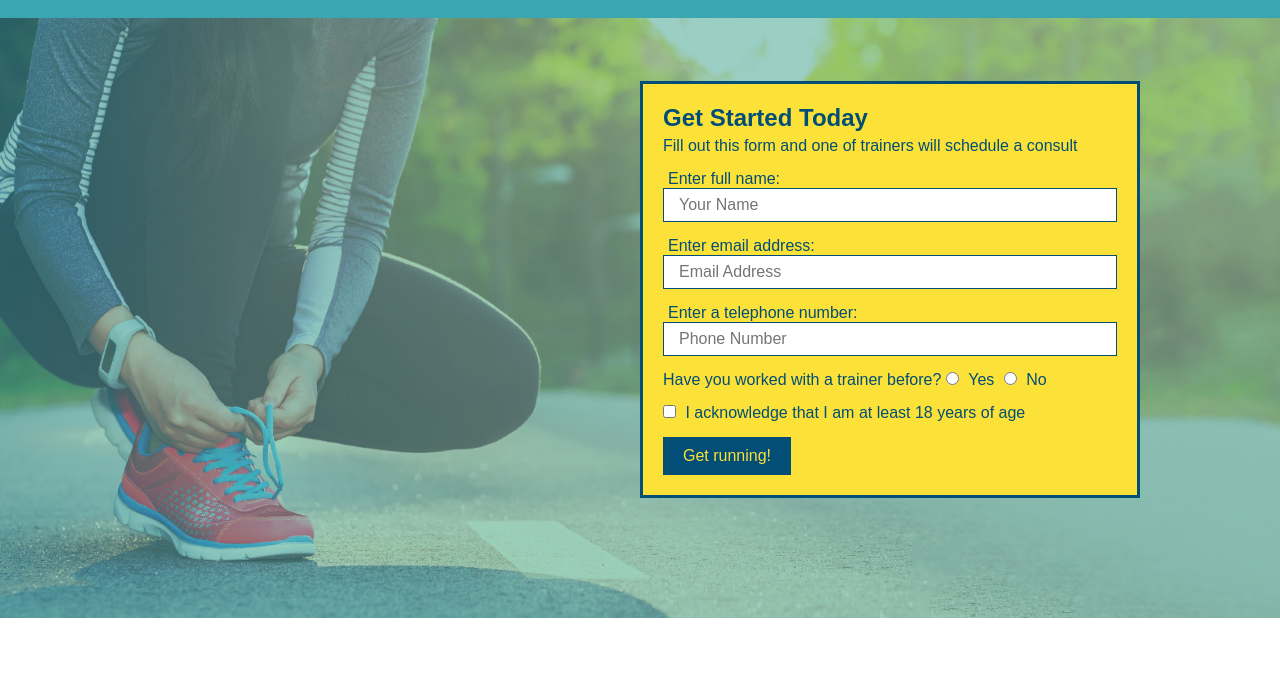
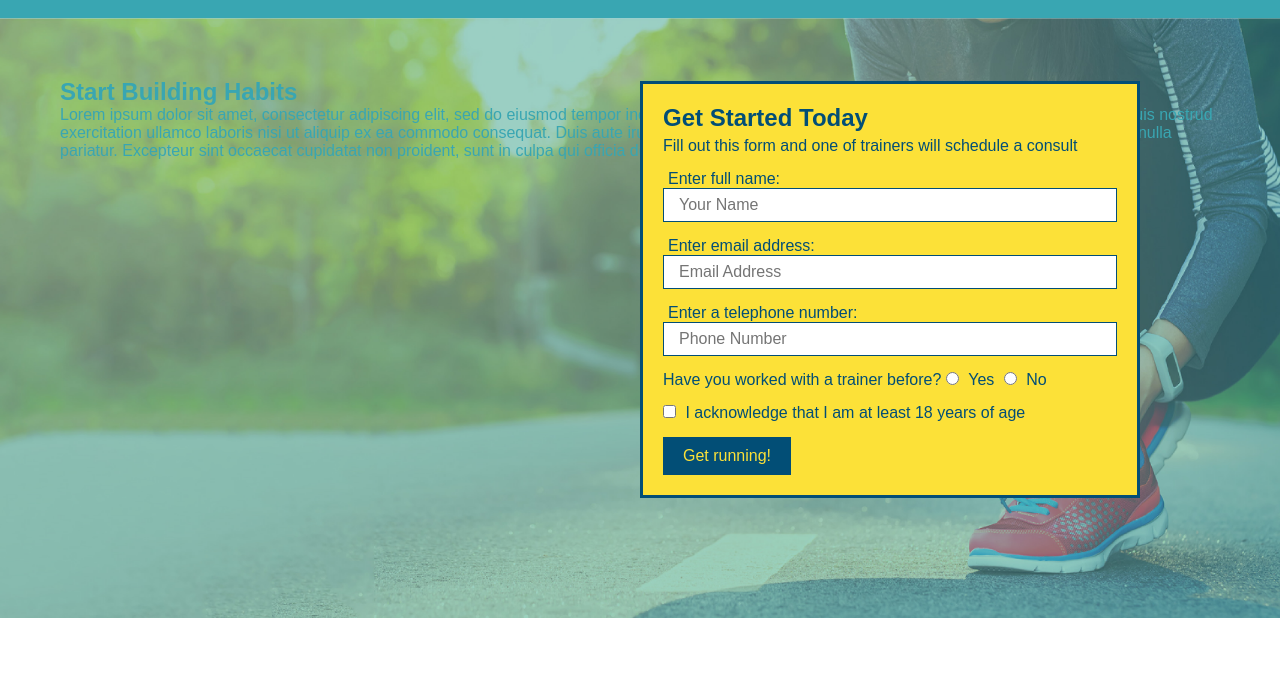
Before and after one commit to juanestuniga/run-buddy, a plain HTML site: page index.html in a window 1280 px wide. Shown: the part 64-739 px from the top of the page. Drawn offline with Linux system fonts and the light colour scheme.

Commit message:
add content to hero, replace image

```diff
--- a/assets/css/style.css
+++ b/assets/css/style.css
@@ -66,7 +66,7 @@ section {
 }
 /* Hero Style Start*/
 .hero{
-    background-image: url("../images/hero-bg.jpeg");
+    background-image: url("../images/flipped-hero-image.jpeg");
     height: 600px;
     background-size: cover;
     background-position: center;
--- a/index.html
+++ b/index.html
@@ -34,6 +34,10 @@
 
 <!--hero/jumbotron-->
 <section class="hero">
+    <div class="her0-cta">
+    <h2>Start Building Habits</h2>
+    <p>Lorem ipsum dolor sit amet, consectetur adipiscing elit, sed do eiusmod tempor incididunt ut labore et dolore magna aliqua. Ut enim ad minim veniam, quis nostrud exercitation ullamco laboris nisi ut aliquip ex ea commodo consequat. Duis aute irure dolor in reprehenderit in voluptate velit esse cillum dolore eu fugiat nulla pariatur. Excepteur sint occaecat cupidatat non proident, sunt in culpa qui officia deserunt mollit anim id est laborum.</p>
+    </div>
     <div class="hero-form">
         <h3>Get Started Today</h3>
         <p>Fill out this form and one of trainers will schedule a consult</p>
```
Also changed, not shown: assets/images/flipped-hero-image.jpeg (added).
